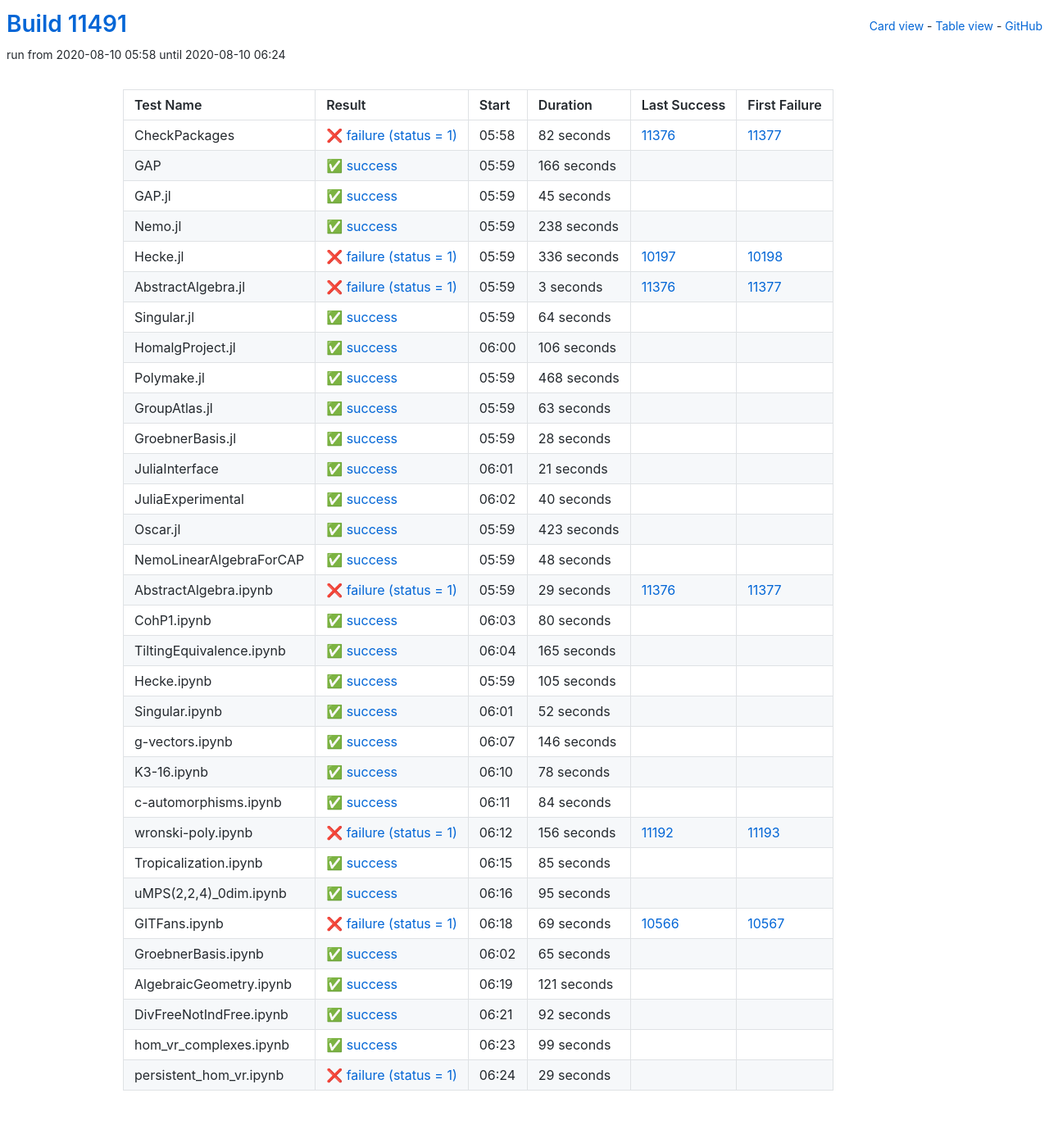
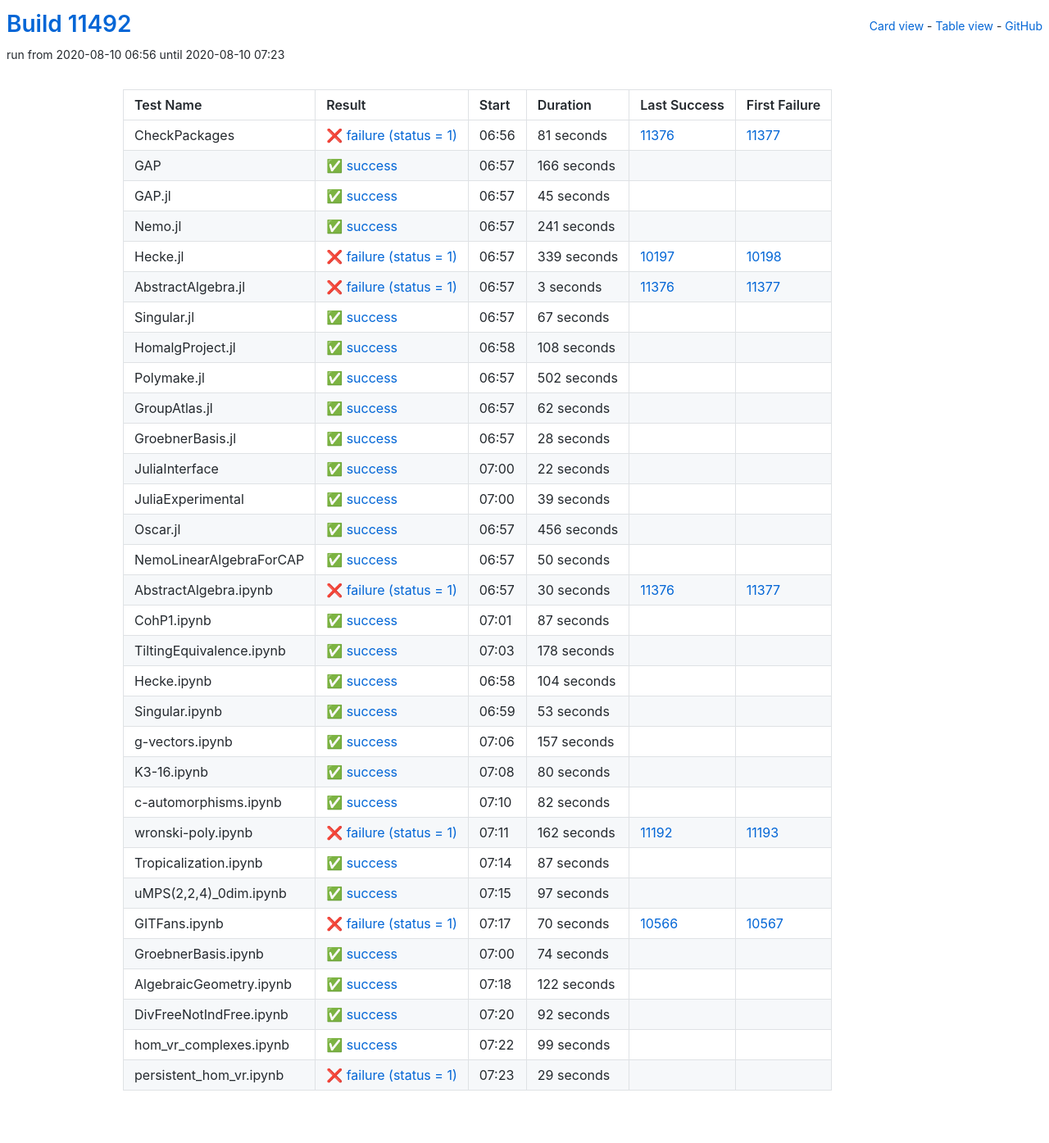
Before and after one commit to oscar-system/oscar-ci-status, a Jekyll site: the page built from table.html, in a window 1280 px wide. Shown: the whole page at 82% size. Built offline with Jekyll 4.4.1, drawn with Linux system fonts in a browser that asks for light colours.

Commit message:
Build #11492

```diff
--- a/_data/ci.yml
+++ b/_data/ci.yml
@@ -1,6 +1,6 @@
 ---
-build: 11491
-build_url: https://oscarci.mathematik.uni-kl.de/job/oscar/11491/
+build: 11492
+build_url: https://oscarci.mathematik.uni-kl.de/job/oscar/11492/
 job: oscar
 organization: oscar-system
 repo: oscar-ci-status
@@ -8,20 +8,20 @@
 tests:
 - name: CheckPackages
   id: checkpackages
-  log: https://oscarci.mathematik.uni-kl.de/job/oscar/11491/artifact/logs/build-11491/CheckPackages.log
-  start: 2020-08-10 05:58
+  log: https://oscarci.mathematik.uni-kl.de/job/oscar/11492/artifact/logs/build-11492/CheckPackages.log
+  start: 2020-08-10 06:56
   success: false
   exitcode: 1
   status: failure
-  duration: 82
+  duration: 81
   last_success: 11376
   last_success_url: https://oscarci.mathematik.uni-kl.de/job/oscar/11376/
   first_failure: 11377
   first_failure_url: https://oscarci.mathematik.uni-kl.de/job/oscar/11377/
 - name: GAP
   id: gap
-  log: https://oscarci.mathematik.uni-kl.de/job/oscar/11491/artifact/logs/build-11491/GAP.log
-  start: 2020-08-10 05:59
+  log: https://oscarci.mathematik.uni-kl.de/job/oscar/11492/artifact/logs/build-11492/GAP.log
+  start: 2020-08-10 06:57
   success: true
   exitcode: 0
   status: success
@@ -32,8 +32,8 @@
   first_failure_url:
 - name: GAP.jl
   id: gap-jl
-  log: https://oscarci.mathematik.uni-kl.de/job/oscar/11491/artifact/logs/build-11491/GAP.jl.log
-  start: 2020-08-10 05:59
+  log: https://oscarci.mathematik.uni-kl.de/job/oscar/11492/artifact/logs/build-11492/GAP.jl.log
+  start: 2020-08-10 06:57
   success: true
   exitcode: 0
   status: success
@@ -44,32 +44,32 @@
   first_failure_url:
 - name: Nemo.jl
   id: nemo-jl
-  log: https://oscarci.mathematik.uni-kl.de/job/oscar/11491/artifact/logs/build-11491/Nemo.jl.log
-  start: 2020-08-10 05:59
+  log: https://oscarci.mathematik.uni-kl.de/job/oscar/11492/artifact/logs/build-11492/Nemo.jl.log
+  start: 2020-08-10 06:57
   success: true
   exitcode: 0
   status: success
-  duration: 238
+  duration: 241
   last_success: false
   last_success_url:
   first_failure: false
   first_failure_url:
 - name: Hecke.jl
   id: hecke-jl
-  log: https://oscarci.mathematik.uni-kl.de/job/oscar/11491/artifact/logs/build-11491/Hecke.jl.log
-  start: 2020-08-10 05:59
+  log: https://oscarci.mathematik.uni-kl.de/job/oscar/11492/artifact/logs/build-11492/Hecke.jl.log
+  start: 2020-08-10 06:57
   success: false
   exitcode: 1
   status: failure
-  duration: 336
+  duration: 339
   last_success: 10197
   last_success_url: https://oscarci.mathematik.uni-kl.de/job/oscar/10197/
   first_failure: 10198
   first_failure_url: https://oscarci.mathematik.uni-kl.de/job/oscar/10198/
 - name: AbstractAlgebra.jl
   id: abstractalgebra-jl
-  log: https://oscarci.mathematik.uni-kl.de/job/oscar/11491/artifact/logs/build-11491/AbstractAlgebra.jl.log
-  start: 2020-08-10 05:59
+  log: https://oscarci.mathematik.uni-kl.de/job/oscar/11492/artifact/logs/build-11492/AbstractAlgebra.jl.log
+  start: 2020-08-10 06:57
   success: false
   exitcode: 1
   status: failure
@@ -80,56 +80,56 @@
   first_failure_url: https://oscarci.mathematik.uni-kl.de/job/oscar/11377/
 - name: Singular.jl
   id: singular-jl
-  log: https://oscarci.mathematik.uni-kl.de/job/oscar/11491/artifact/logs/build-11491/Singular.jl.log
-  start: 2020-08-10 05:59
+  log: https://oscarci.mathematik.uni-kl.de/job/oscar/11492/artifact/logs/build-11492/Singular.jl.log
+  start: 2020-08-10 06:57
   success: true
   exitcode: 0
   status: success
-  duration: 64
+  duration: 67
   last_success: false
   last_success_url:
   first_failure: false
   first_failure_url:
 - name: HomalgProject.jl
   id: homalgproject-jl
-  log: https://oscarci.mathematik.uni-kl.de/job/oscar/11491/artifact/logs/build-11491/HomalgProject.jl.log
-  start: 2020-08-10 06:00
+  log: https://oscarci.mathematik.uni-kl.de/job/oscar/11492/artifact/logs/build-11492/HomalgProject.jl.log
+  start: 2020-08-10 06:58
   success: true
   exitcode: 0
   status: success
-  duration: 106
+  duration: 108
   last_success: false
   last_success_url:
   first_failure: false
   first_failure_url:
 - name: Polymake.jl
   id: polymake-jl
-  log: https://oscarci.mathematik.uni-kl.de/job/oscar/11491/artifact/logs/build-11491/Polymake.jl.log
-  start: 2020-08-10 05:59
+  log: https://oscarci.mathematik.uni-kl.de/job/oscar/11492/artifact/logs/build-11492/Polymake.jl.log
+  start: 2020-08-10 06:57
   success: true
   exitcode: 0
   status: success
-  duration: 468
+  duration: 502
   last_success: false
   last_success_url:
   first_failure: false
   first_failure_url:
 - name: GroupAtlas.jl
   id: groupatlas-jl
-  log: https://oscarci.mathematik.uni-kl.de/job/oscar/11491/artifact/logs/build-11491/GroupAtlas.jl.log
-  start: 2020-08-10 05:59
+  log: https://oscarci.mathematik.uni-kl.de/job/oscar/11492/artifact/logs/build-11492/GroupAtlas.jl.log
+  start: 2020-08-10 06:57
   success: true
   exitcode: 0
   status: success
-  duration: 63
+  duration: 62
   last_success: false
   last_success_url:
   first_failure: false
   first_failure_url:
 - name: GroebnerBasis.jl
   id: groebnerbasis-jl
-  log: https://oscarci.mathematik.uni-kl.de/job/oscar/11491/artifact/logs/build-11491/GroebnerBasis.jl.log
-  start: 2020-08-10 05:59
+  log: https://oscarci.mathematik.uni-kl.de/job/oscar/11492/artifact/logs/build-11492/GroebnerBasis.jl.log
+  start: 2020-08-10 06:57
   success: true
   exitcode: 0
   status: success
@@ -140,68 +140,128 @@
   first_failure_url:
 - name: JuliaInterface
   id: juliainterface
-  log: https://oscarci.mathematik.uni-kl.de/job/oscar/11491/artifact/logs/build-11491/JuliaInterface.log
-  start: 2020-08-10 06:01
+  log: https://oscarci.mathematik.uni-kl.de/job/oscar/11492/artifact/logs/build-11492/JuliaInterface.log
+  start: 2020-08-10 07:00
   success: true
   exitcode: 0
   status: success
-  duration: 21
+  duration: 22
   last_success: false
   last_success_url:
   first_failure: false
   first_failure_url:
 - name: JuliaExperimental
   id: juliaexperimental
-  log: https://oscarci.mathematik.uni-kl.de/job/oscar/11491/artifact/logs/build-11491/JuliaExperimental.log
-  start: 2020-08-10 06:02
+  log: https://oscarci.mathematik.uni-kl.de/job/oscar/11492/artifact/logs/build-11492/JuliaExperimental.log
+  start: 2020-08-10 07:00
   success: true
   exitcode: 0
   status: success
-  duration: 40
+  duration: 39
   last_success: false
   last_success_url:
   first_failure: false
   first_failure_url:
 - name: Oscar.jl
   id: oscar-jl
-  log: https://oscarci.mathematik.uni-kl.de/job/oscar/11491/artifact/logs/build-11491/Oscar.jl.log
-  start: 2020-08-10 05:59
+  log: https://oscarci.mathematik.uni-kl.de/job/oscar/11492/artifact/logs/build-11492/Oscar.jl.log
+  start: 2020-08-10 06:57
   success: true
   exitcode: 0
   status: success
-  duration: 423
+  duration: 456
   last_success: false
   last_success_url:
   first_failure: false
   first_failure_url:
 - name: NemoLinearAlgebraForCAP
   id: nemolinearalgebraforcap
-  log: https://oscarci.mathematik.uni-kl.de/job/oscar/11491/artifact/logs/build-11491/NemoLinearAlgebraForCAP.log
-  start: 2020-08-10 05:59
+  log: https://oscarci.mathematik.uni-kl.de/job/oscar/11492/artifact/logs/build-11492/NemoLinearAlgebraForCAP.log
+  start: 2020-08-10 06:57
   success: true
   exitcode: 0
   status: success
-  duration: 48
+  duration: 50
   last_success: false
   last_success_url:
   first_failure: false
   first_failure_url:
 - name: AbstractAlgebra.ipynb
   id: abstractalgebra-ipynb
-  log: https://oscarci.mathematik.uni-kl.de/job/oscar/11491/artifact/logs/build-11491/AbstractAlgebra.ipynb.log
-  start: 2020-08-10 05:59
+  log: https://oscarci.mathematik.uni-kl.de/job/oscar/11492/artifact/logs/build-11492/AbstractAlgebra.ipynb.log
+  start: 2020-08-10 06:57
   success: false
   exitcode: 1
   status: failure
-  duration: 29
+  duration: 30
   last_success: 11376
   last_success_url: https://oscarci.mathematik.uni-kl.de/job/oscar/11376/
   first_failure: 11377
   first_failure_url: https://oscarci.mathematik.uni-kl.de/job/oscar/11377/
 - name: CohP1.ipynb
   id: cohp1-ipynb
-  log: https://oscarci.mathematik.uni-kl.de/job/oscar/11491/artifact/logs/build-11491/CohP1.ipynb.log
-  start: 2020-08-10 06:03
+  log: https://oscarci.mathematik.uni-kl.de/job/oscar/11492/artifact/logs/build-11492/CohP1.ipynb.log
+  start: 2020-08-10 07:01
+  success: true
+  exitcode: 0
+  status: success
+  duration: 87
+  last_success: false
+  last_success_url:
+  first_failure: false
+  first_failure_url:
+- name: TiltingEquivalence.ipynb
+  id: tiltingequivalence-ipynb
+  log: https://oscarci.mathematik.uni-kl.de/job/oscar/11492/artifact/logs/build-11492/TiltingEquivalence.ipynb.log
+  start: 2020-08-10 07:03
+  success: true
+  exitcode: 0
+  status: success
+  duration: 178
+  last_success: false
+  last_success_url:
+  first_failure: false
+  first_failure_url:
+- name: Hecke.ipynb
+  id: hecke-ipynb
+  log: https://oscarci.mathematik.uni-kl.de/job/oscar/11492/artifact/logs/build-11492/Hecke.ipynb.log
+  start: 2020-08-10 06:58
+  success: true
+  exitcode: 0
+  status: success
+  duration: 104
+  last_success: false
+  last_success_url:
+  first_failure: false
+  first_failure_url:
+- name: Singular.ipynb
+  id: singular-ipynb
+  log: https://oscarci.mathematik.uni-kl.de/job/oscar/11492/artifact/logs/build-11492/Singular.ipynb.log
+  start: 2020-08-10 06:59
+  success: true
+  exitcode: 0
+  status: success
+  duration: 53
+  last_success: false
+  last_success_url:
+  first_failure: false
+  first_failure_url:
+- name: g-vectors.ipynb
+  id: g-vectors-ipynb
+  log: https://oscarci.mathematik.uni-kl.de/job/oscar/11492/artifact/logs/build-11492/g-vectors.ipynb.log
+  start: 2020-08-10 07:06
+  success: true
+  exitcode: 0
+  status: success
+  duration: 157
+  last_success: false
+  last_success_url:
+  first_failure: false
+  first_failure_url:
+- name: K3-16.ipynb
+  id: k3-16-ipynb
+  log: https://oscarci.mathematik.uni-kl.de/job/oscar/11492/artifact/logs/build-11492/K3-16.ipynb.log
+  start: 2020-08-10 07:08
   success: true
   exitcode: 0
   status: success
@@ -210,154 +270,94 @@
   last_success_url:
   first_failure: false
   first_failure_url:
-- name: TiltingEquivalence.ipynb
-  id: tiltingequivalence-ipynb
-  log: https://oscarci.mathematik.uni-kl.de/job/oscar/11491/artifact/logs/build-11491/TiltingEquivalence.ipynb.log
-  start: 2020-08-10 06:04
+- name: c-automorphisms.ipynb
+  id: c-automorphisms-ipynb
+  log: https://oscarci.mathematik.uni-kl.de/job/oscar/11492/artifact/logs/build-11492/c-automorphisms.ipynb.log
+  start: 2020-08-10 07:10
   success: true
   exitcode: 0
   status: success
-  duration: 165
-  last_success: false
-  last_success_url:
-  first_failure: false
-  first_failure_url:
-- name: Hecke.ipynb
-  id: hecke-ipynb
-  log: https://oscarci.mathematik.uni-kl.de/job/oscar/11491/artifact/logs/build-11491/Hecke.ipynb.log
-  start: 2020-08-10 05:59
-  success: true
-  exitcode: 0
-  status: success
-  duration: 105
-  last_success: false
-  last_success_url:
-  first_failure: false
-  first_failure_url:
-- name: Singular.ipynb
-  id: singular-ipynb
-  log: https://oscarci.mathematik.uni-kl.de/job/oscar/11491/artifact/logs/build-11491/Singular.ipynb.log
-  start: 2020-08-10 06:01
-  success: true
-  exitcode: 0
-  status: success
-  duration: 52
-  last_success: false
-  last_success_url:
-  first_failure: false
-  first_failure_url:
-- name: g-vectors.ipynb
-  id: g-vectors-ipynb
-  log: https://oscarci.mathematik.uni-kl.de/job/oscar/11491/artifact/logs/build-11491/g-vectors.ipynb.log
-  start: 2020-08-10 06:07
-  success: true
-  exitcode: 0
-  status: success
-  duration: 146
-  last_success: false
-  last_success_url:
-  first_failure: false
-  first_failure_url:
-- name: K3-16.ipynb
-  id: k3-16-ipynb
-  log: https://oscarci.mathematik.uni-kl.de/job/oscar/11491/artifact/logs/build-11491/K3-16.ipynb.log
-  start: 2020-08-10 06:10
-  success: true
-  exitcode: 0
-  status: success
-  duration: 78
-  last_success: false
-  last_success_url:
-  first_failure: false
-  first_failure_url:
-- name: c-automorphisms.ipynb
-  id: c-automorphisms-ipynb
-  log: https://oscarci.mathematik.uni-kl.de/job/oscar/11491/artifact/logs/build-11491/c-automorphisms.ipynb.log
-  start: 2020-08-10 06:11
-  success: true
-  exitcode: 0
-  status: success
-  duration: 84
+  duration: 82
   last_success: false
   last_success_url:
   first_failure: false
   first_failure_url:
 - name: wronski-poly.ipynb
   id: wronski-poly-ipynb
-  log: https://oscarci.mathematik.uni-kl.de/job/oscar/11491/artifact/logs/build-11491/wronski-poly.ipynb.log
-  start: 2020-08-10 06:12
+  log: https://oscarci.mathematik.uni-kl.de/job/oscar/11492/artifact/logs/build-11492/wronski-poly.ipynb.log
+  start: 2020-08-10 07:11
   success: false
   exitcode: 1
   status: failure
-  duration: 156
+  duration: 162
   last_success: 11192
   last_success_url: https://oscarci.mathematik.uni-kl.de/job/oscar/11192/
   first_failure: 11193
   first_failure_url: https://oscarci.mathematik.uni-kl.de/job/oscar/11193/
 - name: Tropicalization.ipynb
   id: tropicalization-ipynb
-  log: https://oscarci.mathematik.uni-kl.de/job/oscar/11491/artifact/logs/build-11491/Tropicalization.ipynb.log
-  start: 2020-08-10 06:15
+  log: https://oscarci.mathematik.uni-kl.de/job/oscar/11492/artifact/logs/build-11492/Tropicalization.ipynb.log
+  start: 2020-08-10 07:14
   success: true
   exitcode: 0
   status: success
-  duration: 85
+  duration: 87
   last_success: false
   last_success_url:
   first_failure: false
   first_failure_url:
 - name: uMPS(2,2,4)_0dim.ipynb
   id: umps-2-2-4-0dim-ipynb
-  log: https://oscarci.mathematik.uni-kl.de/job/oscar/11491/artifact/logs/build-11491/uMPS-2-2-4-_0dim.ipynb.log
-  start: 2020-08-10 06:16
+  log: https://oscarci.mathematik.uni-kl.de/job/oscar/11492/artifact/logs/build-11492/uMPS-2-2-4-_0dim.ipynb.log
+  start: 2020-08-10 07:15
   success: true
   exitcode: 0
   status: success
-  duration: 95
+  duration: 97
   last_success: false
   last_success_url:
   first_failure: false
   first_failure_url:
 - name: GITFans.ipynb
   id: gitfans-ipynb
-  log: https://oscarci.mathematik.uni-kl.de/job/oscar/11491/artifact/logs/build-11491/GITFans.ipynb.log
-  start: 2020-08-10 06:18
+  log: https://oscarci.mathematik.uni-kl.de/job/oscar/11492/artifact/logs/build-11492/GITFans.ipynb.log
+  start: 2020-08-10 07:17
   success: false
   exitcode: 1
   status: failure
-  duration: 69
+  duration: 70
   last_success: 10566
   last_success_url: https://oscarci.mathematik.uni-kl.de/job/oscar/10566/
   first_failure: 10567
   first_failure_url: https://oscarci.mathematik.uni-kl.de/job/oscar/10567/
 - name: GroebnerBasis.ipynb
   id: groebnerbasis-ipynb
-  log: https://oscarci.mathematik.uni-kl.de/job/oscar/11491/artifact/logs/build-11491/GroebnerBasis.ipynb.log
-  start: 2020-08-10 06:02
+  log: https://oscarci.mathematik.uni-kl.de/job/oscar/11492/artifact/logs/build-11492/GroebnerBasis.ipynb.log
+  start: 2020-08-10 07:00
   success: true
   exitcode: 0
   status: success
-  duration: 65
+  duration: 74
   last_success: false
   last_success_url:
   first_failure: false
   first_failure_url:
 - name: AlgebraicGeometry.ipynb
   id: algebraicgeometry-ipynb
-  log: https://oscarci.mathematik.uni-kl.de/job/oscar/11491/artifact/logs/build-11491/AlgebraicGeometry.ipynb.log
-  start: 2020-08-10 06:19
+  log: https://oscarci.mathematik.uni-kl.de/job/oscar/11492/artifact/logs/build-11492/AlgebraicGeometry.ipynb.log
+  start: 2020-08-10 07:18
   success: true
   exitcode: 0
   status: success
-  duration: 121
+  duration: 122
   last_success: false
   last_success_url:
   first_failure: false
   first_failure_url:
 - name: DivFreeNotIndFree.ipynb
   id: divfreenotindfree-ipynb
-  log: https://oscarci.mathematik.uni-kl.de/job/oscar/11491/artifact/logs/build-11491/DivFreeNotIndFree.ipynb.log
-  start: 2020-08-10 06:21
+  log: https://oscarci.mathematik.uni-kl.de/job/oscar/11492/artifact/logs/build-11492/DivFreeNotIndFree.ipynb.log
+  start: 2020-08-10 07:20
   success: true
   exitcode: 0
   status: success
@@ -368,8 +368,8 @@
   first_failure_url:
 - name: hom_vr_complexes.ipynb
   id: hom-vr-complexes-ipynb
-  log: https://oscarci.mathematik.uni-kl.de/job/oscar/11491/artifact/logs/build-11491/hom_vr_complexes.ipynb.log
-  start: 2020-08-10 06:23
+  log: https://oscarci.mathematik.uni-kl.de/job/oscar/11492/artifact/logs/build-11492/hom_vr_complexes.ipynb.log
+  start: 2020-08-10 07:22
   success: true
   exitcode: 0
   status: success
@@ -380,8 +380,8 @@
   first_failure_url:
 - name: persistent_hom_vr.ipynb
   id: persistent-hom-vr-ipynb
-  log: https://oscarci.mathematik.uni-kl.de/job/oscar/11491/artifact/logs/build-11491/persistent_hom_vr.ipynb.log
-  start: 2020-08-10 06:24
+  log: https://oscarci.mathematik.uni-kl.de/job/oscar/11492/artifact/logs/build-11492/persistent_hom_vr.ipynb.log
+  start: 2020-08-10 07:23
   success: false
   exitcode: 1
   status: failure
```
Also changed, not shown: README.md.
